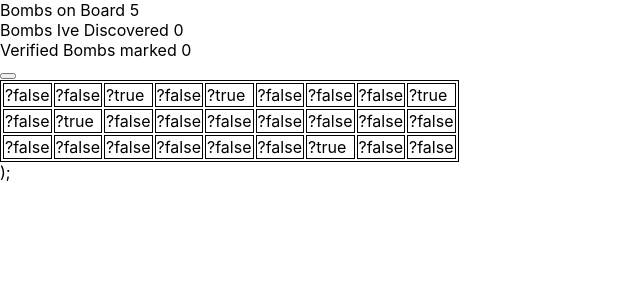
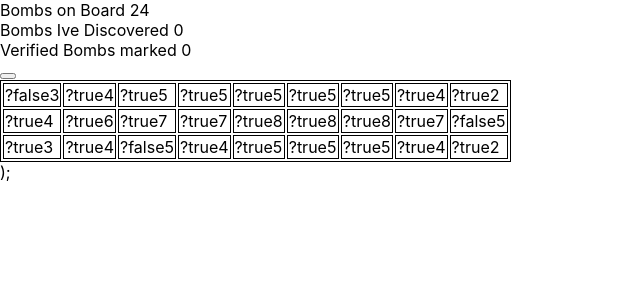
Before and after one commit to SantoHerrera/chess, a React (Create React App) app: page / in a window 1280 px wide. Both pictures are taken after a click on the button 8 px from the left and 76 px from the top of the page. Shown: the top 300 px of the page, without its empty margins (0-640 px from the left). Built offline with nearby package versions, Linux system fonts and the light colour scheme.

Commit message:
got it so if you click on bomb on first click, removes bomb and all surrounding bombs aswell

```diff
--- a/src/board.js
+++ b/src/board.js
@@ -21,7 +21,7 @@ export default class Board extends Component {
         this.createNestedArray(3, 9);
     };
 
-    randomTrueFalse = () => Math.random() <= 0.2;
+    randomTrueFalse = () => Math.random() <= 0.9;
 
     createNestedArray = (x, y) => {
         //x is how many arrays
@@ -57,7 +57,8 @@ export default class Board extends Component {
         }
 
         for (let i = 0; i < idsOfBombsHere.length; i++) {
-            this.incrementNearbyCellBomb(nestedArray, idsOfBombsHere[i])
+            //increments all nearby cells if its a bomb
+            this.allNearbyCells(nestedArray, idsOfBombsHere[i], (bomb) => { bomb.nearbyBombs++ })
         }
 
         this.setState({
@@ -66,42 +67,6 @@ export default class Board extends Component {
             bombsOnBoard: countBombs,
             idsOfBombs: idsOfBombsHere
         })
-    }
-    //need to abstracct these
-    incrementNearbyCellBomb(board, stringId) {
-        let Id = this.stringToId(stringId);
-
-        const x = Id[0];
-        const y = Id[1];
-
-        for (let i = x - 1; i <= x + 1; i++) {
-            for (let j = y - 1; j <= y + 1; j++) {
-                //if it dont exist, move on
-                if (!board[i] || !board[i][j]) { continue; }
-                //dont put the box you clicked on the array of ids that represent the surrounding ids
-                else if (i === x && j === y) { continue; }
-
-                board[i][j].nearbyBombs++;
-            }
-        }
-    }
-
-    decrementNearbyCellBomb(board, stringId) {
-        let Id = this.stringToId(stringId);
-
-        const x = Id[0];
-        const y = Id[1];
-
-        for (let i = x - 1; i <= x + 1; i++) {
-            for (let j = y - 1; j <= y + 1; j++) {
-                //if it dont exist, move on
-                if (!board[i] || !board[i][j]) { continue; }
-                //dont put the box you clicked on the array of ids that represent the surrounding ids
-                else if (i === x && j === y) { continue; }
-
-                board[i][j].nearbyBombs--;
-            }
-        }
     }
 
     //for every item in array creates cell
@@ -115,6 +80,7 @@ export default class Board extends Component {
                 {/*if is hasnt been clicked display a question mark, else deplending on the situation display some kind of logic */}
                 {this.state.board[x][y].screen}
                 {`${this.state.board[x][y].isBomb}`}
+                {this.state.board[x][y].nearbyBombs}
             </td>);
             return (
                 <tr>
@@ -137,6 +103,8 @@ export default class Board extends Component {
         let ID = this.stringToId(e.target.id)
         let cellClicked = this.state.board[ID[0]][ID[1]];
 
+        //console.log(this.state.idsOfBombs)
+
         if (cellClicked.hasBeenClicked) { return; }
         //if you die on first click, fix that
         if (cellClicked.isBomb && this.state.firstClick) {
@@ -151,12 +119,14 @@ export default class Board extends Component {
 
 
         //disgusting!!!!, refactor
-       this.changeCellScreen(newBoard, e.target.id);
+        this.changeCellScreen(newBoard, e.target.id);
 
         this.setState({
             board: newBoard,
             firstClick: false
         });
+
+        //console.log(this.state.idsOfBombs)
     }
 
     changeCellScreen(currentBoard, id) {
@@ -170,8 +140,8 @@ export default class Board extends Component {
         else { currentBoard[ID[0]][ID[1]].screen = `${currentBoard[ID[0]][ID[1]].nearbyBombs}` }
 
     }
-
-    showNearbyCellBombScreen(board, stringId) {
+    //gets all nearby cells
+    allNearbyCells(board, stringId, fn) {
         let Id = this.stringToId(stringId);
 
         const x = Id[0];
@@ -182,52 +152,60 @@ export default class Board extends Component {
                 //if it dont exist, move on
                 if (!board[i] || !board[i][j]) { continue; }
                 //dont put the box you clicked on the array of ids that represent the surrounding ids
-                //else if (i === x && j === y) { continue; }
+                if (i === x && j === y) { continue; }
 
-                this.changeCellScreen(board, `${i}-${j}`)
+                fn(board[i][j]);
             }
         }
     }
 
+    getCell(board, cellID, fn) {
+        //modify one cell
+        let Id = this.stringToId(cellID)
+
+        fn(board[Id[0]][Id[1]]);
+    }
 
     removeItem(arr, removeThis) {
-        return arr.filter(item => item !== removeThis)
+        let newArr = arr.filter(item => item !== removeThis);
+        return newArr;
+    }
+
+    removeBomb(newBoard, cellID) {
+        //makes the cell bomb false
+        this.getCell(newBoard, cellID, (cell) => { cell.isBomb = false });
+        //keeps count of nearby bombs of surrounding cells
+        this.allNearbyCells(newBoard, cellID, (cell) => { cell.nearbyBombs-- })
     }
 
     fixFirstClickBomb(cellID) {
-        console.log(cellID);
+        //what toDo
+        //now i need to remove all of the ids from removeTHeseBombs from this.state.idsOfBombs
+        //so everything is kept track of
 
         let newBoard = this.state.board;
 
-        //this.decrementNearbyCellBomb(newBoard, cellID)
+        let newidsOfBombs = this.state.idsOfBombs;
 
-        //make all nearby cells false
+        let removeTheseBombs = [];
 
-        let theNewNewBoard = this.showNearbyCellBombScreen(newBoard, cellID);
-
+        this.allNearbyCells(newBoard, cellID, (cell) => {
+            if (cell.isBomb) {
+                removeTheseBombs.push(cell.id)
+            }
+        })
+        //remove the cell that was clicked
+        removeTheseBombs.push(cellID)
+        //and any bombs nearby aswell
+        removeTheseBombs.forEach((cell) => {
+            this.removeBomb(newBoard, cell)
+        })
 
         this.setState({
-            board: theNewNewBoard
+            board: newBoard
         })
-        //needs to remove id from idsOfBomb
-        //
-
-        //decrement all sourding ids count
-        //let newArr = this.removeItem(this.state.idsOfBombs, cellID)
-
-        //randomly create new id
-        //add it to newArr
-
-        //make sure it isnt already on idsOfBomb
-
-        /*this.setState({
-            idsOfBombs: newArr
-        })*/
-        //decrement all sourding ids count
-        //
-        //increment all sourdning ids bombs count
     };
-
+    //all this functions really does is mark and unmarks a cell from ? to m
     handleRightClick(e) {
         //stops menu that pops up when right clicked it
         e.preventDefault();
@@ -262,7 +240,6 @@ export default class Board extends Component {
             }
         }
 
-        console.log('fuck')
         this.setState({
             board: newBoard
         })
```
